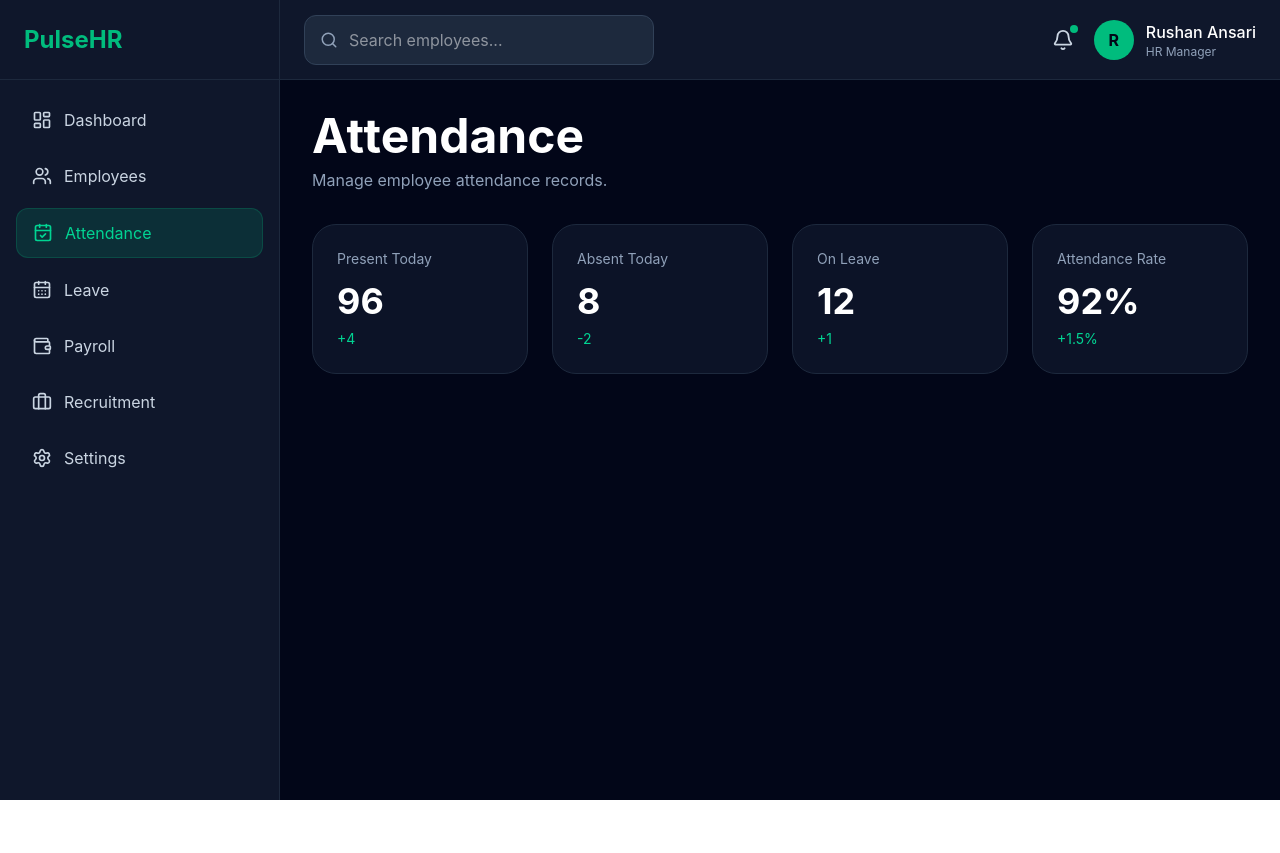
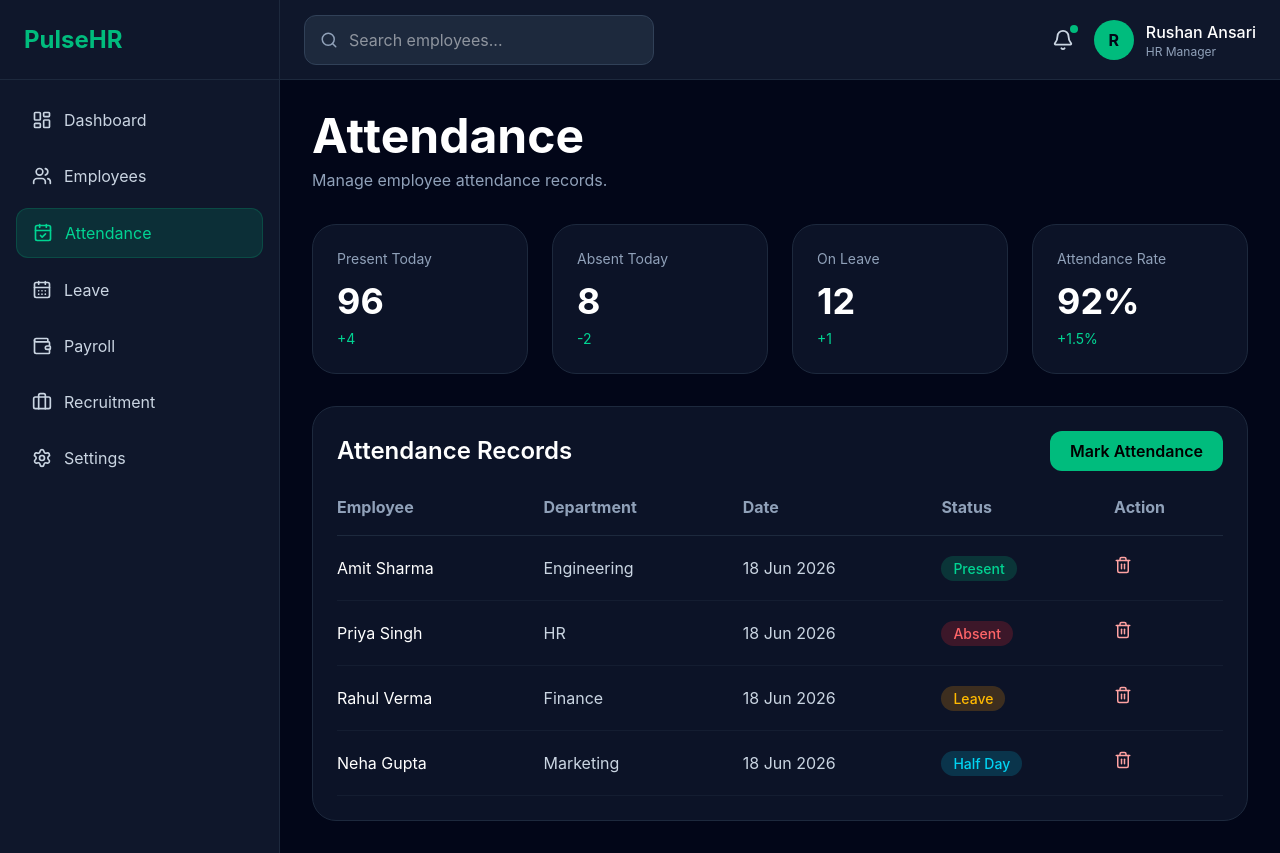
Before and after one commit to RushanAnsari/pulseHr, a React (Vite) app: page /attendance in a window 1280 px wide. Before the commit the page ends 800 px from the top, so only its background shows below. Built offline with nearby package versions, Linux system fonts and the light colour scheme.

Commit message:
add attendance table and crud operations

```diff
--- a/src/components/attendance/MarkAttendanceModal.jsx
+++ b/src/components/attendance/MarkAttendanceModal.jsx
@@ -0,0 +1,208 @@
+import { X } from "lucide-react";
+import { useState } from "react";
+
+function MarkAttendanceModal({
+  isOpen,
+  onClose,
+  onSave,
+}) {
+    const [formData, setFormData] = useState({ employee: "",
+        department: "",
+        date: "",
+        status: "Present",
+    });
+  if (!isOpen) return null;
+
+  return (
+    <div
+      className="
+        fixed
+        inset-0
+        bg-black/60
+        backdrop-blur-sm
+        flex
+        items-center
+        justify-center
+        z-50
+      "
+    >
+      <div
+        className="
+          w-full
+          max-w-2xl
+          bg-slate-900
+          border
+          border-slate-800
+          rounded-3xl
+          overflow-hidden
+        "
+      >
+        {/* Header */}
+        <div
+          className="
+            flex
+            items-center
+            justify-between
+            p-6
+            border-b
+            border-slate-800
+          "
+        >
+          <h2
+            className="
+              text-3xl
+              font-bold
+              text-white
+            "
+          >
+            Mark Attendance
+          </h2>
+
+          <button
+            onClick={onClose}
+            className="
+              text-slate-400
+              hover:text-white
+            "
+          >
+            <X size={24} />
+          </button>
+        </div>
+
+        {/* Body */}
+        <div
+          className="
+            p-6
+            grid
+            grid-cols-1
+            md:grid-cols-2
+            gap-5
+          "
+        >
+          <input
+            type="text"
+            placeholder="Employee Name"
+            className="
+              bg-slate-800
+              border
+              border-slate-700
+              rounded-xl
+              px-4
+              py-3
+              text-white
+            "
+            value={formData.employee}
+            onChange={(e) => setFormData({
+                ...formData, employee: e.target.value,
+            })}
+          />
+          <input type="text"
+            placeholder="Department"
+            value={formData.department}
+            onChange={(e) =>
+                setFormData({
+                    ...formData, department: e.target.value,
+                })
+            }
+            className="bg-slate-800 border border-slate-700 rounded-xl px-4 py-3 text-white"
+          />
+
+          <input
+            type="date"
+            className="
+              bg-slate-800
+              border
+              border-slate-700
+              rounded-xl
+              px-4
+              py-3
+              text-white
+            "
+            value={formData.date}
+            onChange={(e) => setFormData({
+                ...formData, date: e.target.value,
+            })}
+          />
+
+          <select
+            className="
+              bg-slate-800
+              border
+              border-slate-700
+              rounded-xl
+              px-4
+              py-3
+              text-white
+            "
+            value={formData.status}
+            onChange={(e) => setFormData({
+                ...formData,
+                status: e.target.value,
+            })}
+          >
+            <option>Present</option>
+            <option>Absent</option>
+            <option>Leave</option>
+            <option>Half Day</option>
+          </select>
+        </div>
+
+        {/* Footer */}
+        <div
+          className="
+            flex
+            justify-end
+            gap-4
+            p-6
+            border-t
+            border-slate-800
+          "
+        >
+          <button
+            onClick={onClose}
+            className="
+              px-5
+              py-3
+              rounded-xl
+              border
+              border-slate-700
+              text-white
+            "
+          >
+            Cancel
+          </button>
+
+          <button
+          onClick={() => {
+            if(
+                !formData.employee || !formData.department
+            ) return;
+
+            onSave(formData);
+            setFormData({
+                employee:"",
+                department: "",
+                date:"",
+                status: "Present",
+            });
+
+            onclose();
+          }}
+            className="
+              px-5
+              py-3
+              rounded-xl
+              bg-emerald-500
+              text-black
+              font-semibold
+            "
+          >
+            Save Attendance
+          </button>
+        </div>
+      </div>
+    </div>
+  );
+}
+
+export default MarkAttendanceModal;
--- a/src/pages/attendance/Attendance.jsx
+++ b/src/pages/attendance/Attendance.jsx
@@ -1,6 +1,11 @@
 import DashboardLayout from "../../layouts/DashboardLayout";
+import MarkAttendanceModal from "../../components/attendance/MarkAttendanceModal";
+import { useEffect, useState } from "react";
+import { Trash2 } from "lucide-react";
+function Attendance() {
+  const [isModalOpen, setIsModalOpen] = useState(false);
 
-function Attendance() {
+
     const attendanceStats = [
   {
     title: "Present Today",
@@ -23,6 +28,70 @@ function Attendance() {
     change: "+1.5%",
   },
 ];
+const attendanceData = [
+    {
+      id: 1,
+      employee: "Amit Sharma",
+      department: "Engineering",
+      date: "18 Jun 2026",
+      status: "Present",
+    },
+    {
+      id: 2,
+      employee: "Priya Singh",
+      department: "HR",
+      date: "18 Jun 2026",
+      status: "Absent",
+    },
+    {
+      id: 3,
+      employee: "Rahul Verma",
+      department: "Finance",
+      date: "18 Jun 2026",
+      status: "Leave",
+    },
+    {
+      id: 4,
+      employee: "Neha Gupta",
+      department: "Marketing",
+      date: "18 Jun 2026",
+      status: "Half Day",
+    },
+  ];
+
+  const [attendanceRecords, setAttendanceRecords] = useState(() => {
+    try{
+    const saved = localStorage.getItem("attendanceRecords");
+    return saved ? JSON.parse(saved) : attendanceData;
+  } catch (error) {
+    return attendanceData;
+  }
+  });
+
+  useEffect(() => {
+    localStorage.setItem(
+      "attendanceRecords", JSON.stringify(attendanceRecords)
+    );
+  }, [attendanceRecords]);
+
+  const addAttendance = (
+    newAttendance
+  ) => {
+    setAttendanceRecords(
+      (prev) => [...prev, {
+        id: Date.now(),
+        ...newAttendance,
+      },]
+    );
+  };
+
+  const deleteAttendance = (
+    id
+  ) => {
+    setAttendanceRecords(
+      (prev) => prev.filter((record) => record.id !== id)
+    );
+  };
     return (
         <DashboardLayout>
             <h1 className="text-5xl font-bold text-white">Attendance</h1>
@@ -60,6 +129,85 @@ function Attendance() {
   ))}
 
 </div>
+
+{/* Attendance Table */}
+<div className="mt-8 bg-slate-900/80 border border-slate-800 rounded-3xl p-6">
+  <div className="flex items-center justify-between mb-6">
+    <h2 className="text-2xl font-semibold text-white">
+      Attendance Records
+    </h2>
+    <button onClick={() => setIsModalOpen(true)} className="px-5 py-2 rounded-xl bg-emerald-500 text-black font-semibold">Mark Attendance</button>
+  </div>
+
+  <div className="overflow-x-auto">
+    <table className="w-full">
+      <thead>
+        <tr className="text-left border-b border-slate-800">
+          <th className="pb-4 text-slate-400">Employee</th>
+          <th className="pb-4 text-slate-400">Department</th>
+          <th className="pb-4 text-slate-400">Date</th>
+          <th className="pb-4 text-slate-400">Status</th>
+          <th className="pb-4 text-slate-400">Action</th>
+        </tr>
+      </thead>
+
+      <tbody>
+              {attendanceRecords.map((item) => (
+                <tr
+                  key={item.id}
+                  className="
+                    border-b
+                    border-slate-800/50
+                  "
+                >
+                  <td className="py-5 text-white">
+                    {item.employee}
+                  </td>
+
+                  <td className="text-slate-300">
+                    {item.department}
+                  </td>
+
+                  <td className="text-slate-300">
+                    {item.date}
+                  </td>
+
+                  <td>
+                    <span
+                      className={`
+                        px-3
+                        py-1
+                        rounded-full
+                        text-sm
+                        font-medium
+
+                        ${
+                          item.status === "Present"
+                            ? "bg-emerald-500/20 text-emerald-400"
+                            : item.status === "Absent"
+                            ? "bg-red-500/20 text-red-400"
+                            : item.status === "Leave"
+                            ? "bg-amber-500/20 text-amber-400"
+                            : "bg-cyan-500/20 text-cyan-400"
+                        }
+                      `}
+                    >
+                      {item.status}
+                    </span>
+                  </td>
+                  <td>
+                    <button onClick={() => deleteAttendance(item.id)}
+                    className="text-red-300">
+                      <Trash2 size={18}/>
+                    </button>
+                  </td>
+                </tr>
+              ))}
+            </tbody>
+    </table>
+  </div>
+</div>
+<MarkAttendanceModal isOpen={isModalOpen} onClose={() => setIsModalOpen(false)} onSave={addAttendance}/>
         </DashboardLayout>
     );
 }
```
